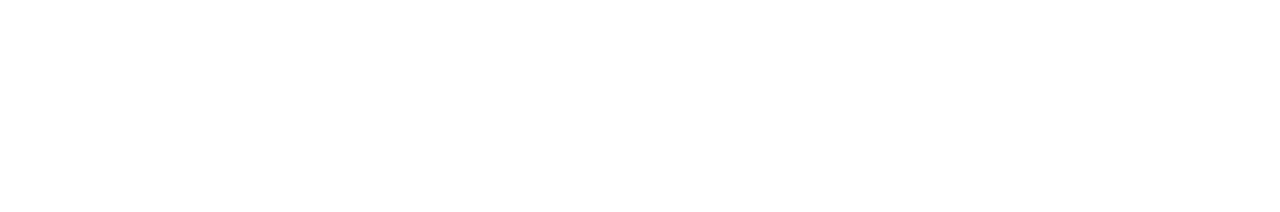
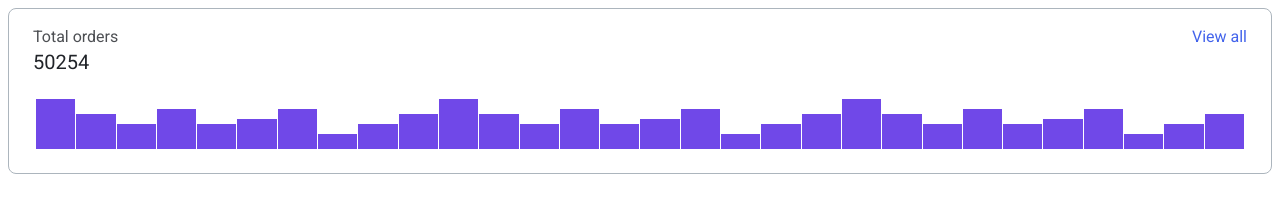
Before and after one commit to js-tasks-ru/htmlcss-20220519_alexdolzenko, a website: page 04-lection2/01-histogram/index.html in a window 1280 px wide. Drawn offline with Linux system fonts and the light colour scheme.

Commit message:
histogram

```diff
--- a/04-lection2/01-histogram/histogram.css
+++ b/04-lection2/01-histogram/histogram.css
@@ -0,0 +1,54 @@
+.histogram {
+    font-family: 'Inter', serif;
+    color: var(--black);
+    display: flex;
+    flex-direction: column;
+    gap: 24px;
+    border-radius: 8px;
+    border: 1px solid var(--grey-3);
+    padding: 16px 24px 24px;
+}
+
+.histogram__upper-part {
+    display: flex;
+    flex-direction: row;
+    justify-content: space-between;
+}
+
+.histogram__orders-header {
+    font-style: normal;
+    font-weight: 400;
+    font-size: 16px;
+    line-height: 24px;
+    margin: 0;
+    opacity: 0.8;
+}
+
+.histogram__orders-count {
+    font-style: normal;
+    font-weight: 400;
+    font-size: 20px;
+    line-height: 26px;
+}
+
+.histogram__view-all {
+    font-style: normal;
+    font-weight: 400;
+    font-size: 16px;
+    line-height: 24px;
+    text-decoration: none;
+    color: #4263EB;
+}
+
+.histogram__graph-row {
+    display: flex;
+    align-items: baseline;
+    margin: 0 3px;
+    height: 50px;
+    gap: 1px;
+}
+
+.histogram__graph-element {
+    flex-grow: 1;
+    background-color: var(--purple);
+}
--- a/04-lection2/01-histogram/index.html
+++ b/04-lection2/01-histogram/index.html
@@ -4,8 +4,52 @@
 <head>
     <link rel="stylesheet" href="../../assets/css/main.css">
     <link rel="stylesheet" href="./histogram.css">
+    <title>Histogram</title>
 </head>
 <body>
+<div class="histogram">
+    <div class="histogram__upper-part">
+        <div class="histogram__orders">
+            <h3 class="histogram__orders-header">Total orders</h3>
+            <span class="histogram__orders-count">50254</span>
+        </div>
+        <a class="histogram__view-all" href="#">View all</a>
+    </div>
 
+    <div class="histogram__lower-part">
+        <div class="histogram__graph-row">
+            <div class="histogram__graph-element" style="height: 100%"></div>
+            <div class="histogram__graph-element" style="height: 70%"></div>
+            <div class="histogram__graph-element" style="height: 50%"></div>
+            <div class="histogram__graph-element" style="height: 80%"></div>
+            <div class="histogram__graph-element" style="height: 50%"></div>
+            <div class="histogram__graph-element" style="height: 60%"></div>
+            <div class="histogram__graph-element" style="height: 80%"></div>
+            <div class="histogram__graph-element" style="height: 30%"></div>
+            <div class="histogram__graph-element" style="height: 50%"></div>
+            <div class="histogram__graph-element" style="height: 70%"></div>
+            <div class="histogram__graph-element" style="height: 100%"></div>
+            <div class="histogram__graph-element" style="height: 70%"></div>
+            <div class="histogram__graph-element" style="height: 50%"></div>
+            <div class="histogram__graph-element" style="height: 80%"></div>
+            <div class="histogram__graph-element" style="height: 50%"></div>
+            <div class="histogram__graph-element" style="height: 60%"></div>
+            <div class="histogram__graph-element" style="height: 80%"></div>
+            <div class="histogram__graph-element" style="height: 30%"></div>
+            <div class="histogram__graph-element" style="height: 50%"></div>
+            <div class="histogram__graph-element" style="height: 70%"></div>
+            <div class="histogram__graph-element" style="height: 100%"></div>
+            <div class="histogram__graph-element" style="height: 70%"></div>
+            <div class="histogram__graph-element" style="height: 50%"></div>
+            <div class="histogram__graph-element" style="height: 80%"></div>
+            <div class="histogram__graph-element" style="height: 50%"></div>
+            <div class="histogram__graph-element" style="height: 60%"></div>
+            <div class="histogram__graph-element" style="height: 80%"></div>
+            <div class="histogram__graph-element" style="height: 30%"></div>
+            <div class="histogram__graph-element" style="height: 50%"></div>
+            <div class="histogram__graph-element" style="height: 70%"></div>
+        </div>
+    </div>
+</div>
 </body>
 </html>
```
Lines whose indentation alone changed are shown as unchanged.
